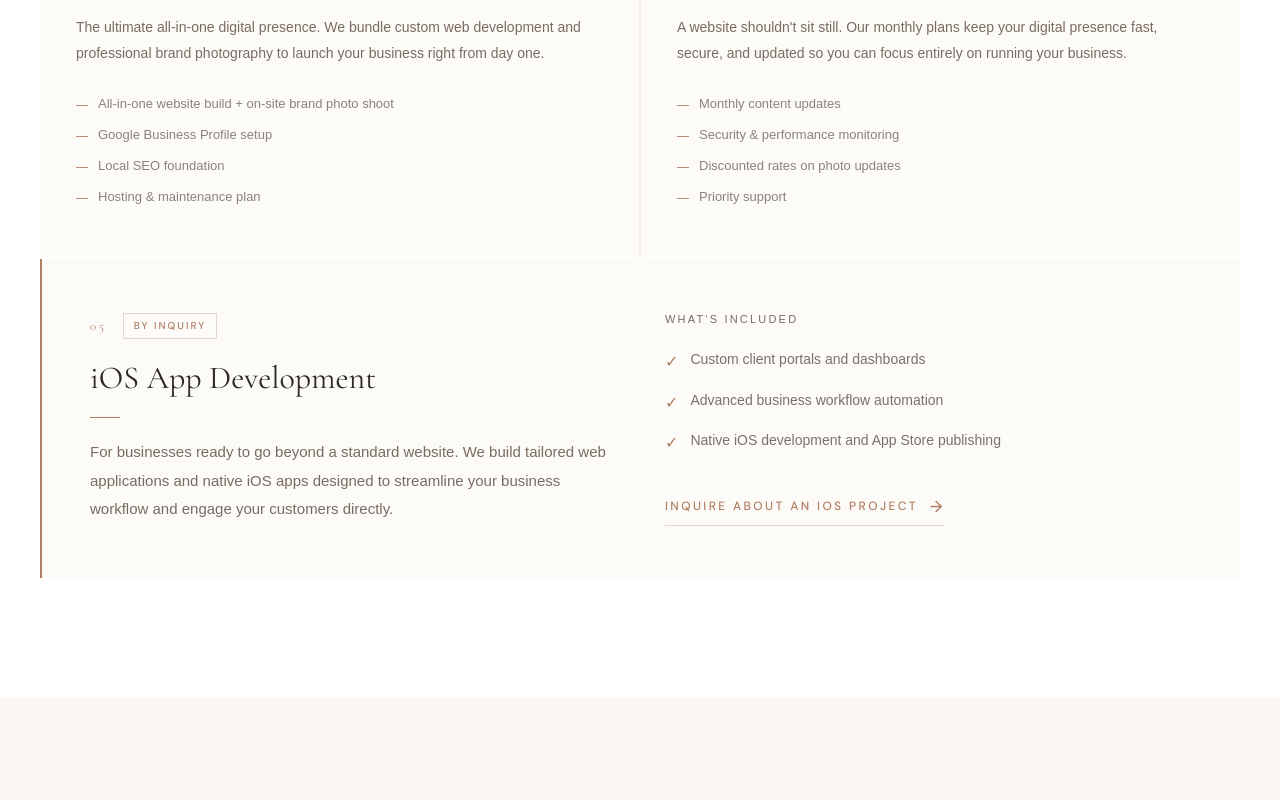
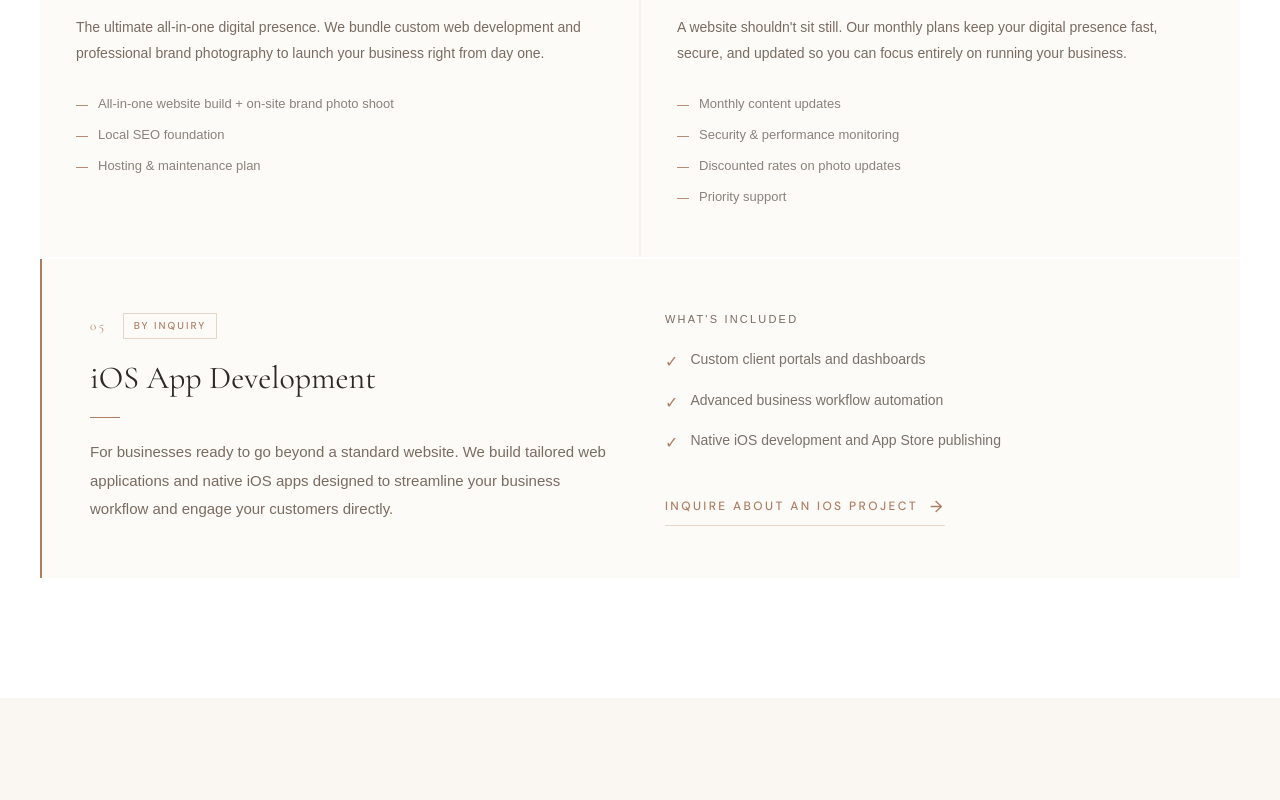
Before and after one commit to danielfan-pro/dxfstudio, a Next.js app: page / in a window 1280 px wide. Shown: the part 1660-2460 px from the top of the page. Built offline with nearby package versions, Linux system fonts and the light colour scheme; a web font is replaced by a local one.

Commit message:
Remove GBP setup from launch offers

```diff
--- a/components/Pricing.js
+++ b/components/Pricing.js
@@ -43,7 +43,6 @@ const plans = [
       '90-minute on-location brand photo shoot',
       '20 professionally edited high-resolution photos delivered in 2 weeks',
       'CMS — update your own content',
-      'Google Business Profile setup',
       'Local SEO foundation',
       'Domain & hosting managed by DanXFoto Studio',
       'Domain renewal included',
--- a/components/Services.js
+++ b/components/Services.js
@@ -22,7 +22,7 @@ const services = [
     number: '03',
     title: 'Launch Package',
     description: 'The ultimate all-in-one digital presence. We bundle custom web development and professional brand photography to launch your business right from day one.',
-    features: ['All-in-one website build + on-site brand photo shoot', 'Google Business Profile setup', 'Local SEO foundation', 'Hosting & maintenance plan'],
+    features: ['All-in-one website build + on-site brand photo shoot', 'Local SEO foundation', 'Hosting & maintenance plan'],
     badge: null,
     premium: false,
   },
```
